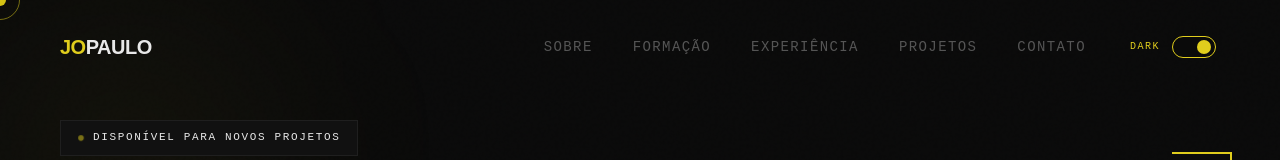
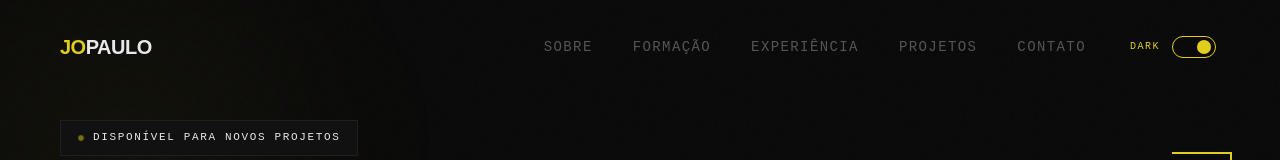
Before and after one commit to jopaul0/jopaul0.github.io, a React (Vite) app: page / in a window 1280 px wide. Shown: the top 160 px of the page. Built offline with nearby package versions, Linux system fonts and the light colour scheme; no server answers; grey boxes are pictures that could not be loaded.

Commit message:
chore: desative custom cursor

```diff
--- a/src/layout/MainLayout/index.tsx
+++ b/src/layout/MainLayout/index.tsx
@@ -1,7 +1,6 @@
 import type { MainLayoutProps } from "./interface";
 import { Navbar } from '@/components/Navbar';
 import { Footer } from '@/components/Footer';
-import { Cursor } from '@/components/Cursor';
 import { DevToolsShield } from '@/components/DevToolsShield';
 import { useDevTools } from '@/hooks/useDevTools';
 
@@ -18,7 +17,6 @@ export const MainLayout = ({ children }: MainLayoutProps) => {
 
   return (
     <>
-      <Cursor />
       <Navbar />
       <main>
         {children}
--- a/src/styles/global.scss
+++ b/src/styles/global.scss
@@ -5,7 +5,6 @@
   padding: 0;
   box-sizing: border-box;
   isolation: auto;
-  cursor: none;
 }
 
 
```
